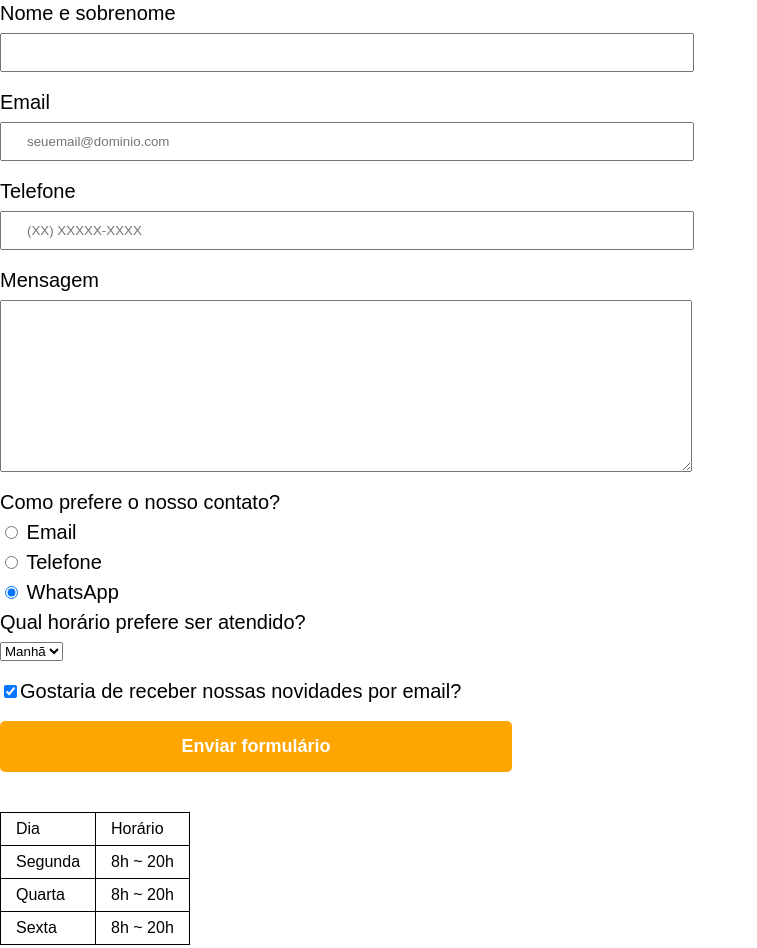
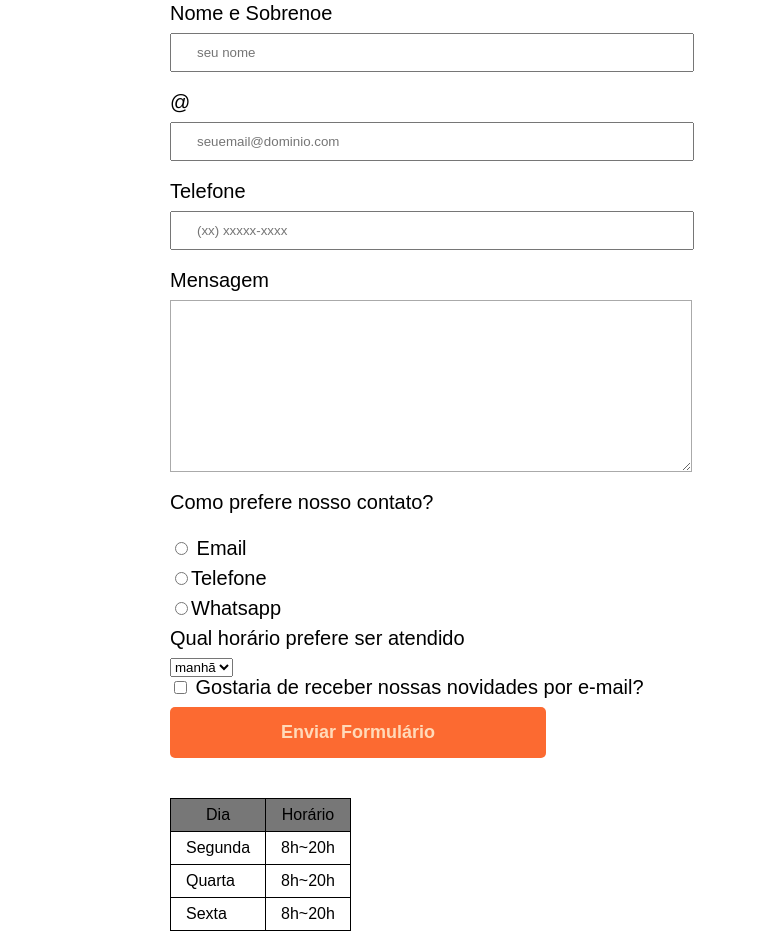
Before and after one commit to lmonteiroc/barbearia-Alura, a plain HTML site: page contato.html in a window 1280 px wide. Shown: the part 330-1278 px from the top of the page, without its empty margins (0-757 px from the left). Drawn offline with Linux system fonts and the light colour scheme.

Commit message:
erro no deployment

```diff
--- a/contato.html
+++ b/contato.html
@@ -2,15 +2,15 @@
 <html>
 	<head>
 		<meta charset="UTF-8">
-		<title>Contato - Barbearia Alura</title>
+		<title>Produtos - Barbearia Alura</title>
 
 		<link rel="stylesheet" href="reset.css">
-		<link rel="stylesheet" href="style.css">
+		<link rel="stylesheet" href="contato.css">
 	</head>
 	<body>
 		<header>
 			<div class="caixa">
-				<h1><img src="logo.png" alt="Logo da Barbearia Alura"></h1>
+				<h1><img src="logo.png" alt="logo da barbearia alura"></h1>
 
 				<nav>
 					<ul>
@@ -24,63 +24,62 @@
 
 		<main>
 			<form>
-				<label for="nomesobrenome">Nome e sobrenome</label>
-				<input type="text" id="nomesobrenome" class="input-padrao" required>
+				<label for="nomesobrenome">Nome e Sobrenoe</label>
+				<input type="text" id="nomesobrenome"  class="input-padrao" required placeholder="seu nome">
 
-				<label for="email">Email</label>
-				<input type="email" id="email" class="input-padrao" required placeholder="seuemail@dominio.com">
+				<label for="email">@</label>
+				<input type="text" id="email"   class="input-padrao" required placeholder="seuemail@dominio.com">
 
 				<label for="telefone">Telefone</label>
-				<input type="tel" id="telefone" class="input-padrao" required placeholder="(XX) XXXXX-XXXX">
+				<input type="text" id="telefone"   class="input-padrao" required placeholder="(xx) xxxxx-xxxx">
+                 <label for="mensagem">Mensagem</label>
+				<textarea cols="70" rows="10" id="mensagem"  class="input-padrao" required></textarea>
+<fieldset>
 
-				<label for="mensagem">Mensagem</label>
-				<textarea cols="70" rows="10" id="mensagem" class="input-padrao" required></textarea>
+<legend>Como prefere nosso contato?</legend>
+<br>
+               <label for="radio-email"><input type="radio" name="contato" value="email" id="radio-email"> Email </label>
+               <label for="radio-telefone"><input type="radio"  name="contato" value="telefone" id="radio-telefone">Telefone</label>
+			   <label for="radio-whatsapp"><input type="radio"  name="contato" value="whatsapp" id="radio-whatsapp">Whatsapp</label>
+</fieldset>
+<legend>Qual horário prefere ser atendido</legend>
+<select>
+	<option>manhã</option>
+	<option>tarde</option>
+	<option>noite</option>
+</select>
 
-				<fieldset>
-					<legend>Como prefere o nosso contato?</legend>
-					<label for="radio-email"><input type="radio" name="contato" value="email" id="radio-email"> Email</label>
+<label><input type="checkbox" class="checkbox"> Gostaria de receber nossas novidades por e-mail?</label>
 
-					<label for="radio-telefone"><input type="radio" name="contato" value="telefone" id="radio-telefone"> Telefone</label>
+				<input type="submit" value="Enviar Formulário" class="enviar">
 
-					<label for="radio-whatsapp"><input type="radio" name="contato" value="whatsapp" id="radio-whatsapp" checked> WhatsApp</label>
-				</fieldset>
-
-				<fieldset>
-					<legend>Qual horário prefere ser atendido?</legend>
-					<select>
-						<option>Manhã</option>
-						<option>Tarde</option>
-						<option>Noite</option>
-					</select>
-				</fieldset>
-
-				<label class="checkbox"><input type="checkbox" checked>Gostaria de receber nossas novidades por email?</label>
-
-				<input type="submit" value="Enviar formulário" class="enviar">
 			</form>
-
 			<table>
+			   <thead>
 				 <tr>
-					<td>Dia</td>
-					<td>Horário</td>
+					 <th>Dia</th>
+					 <th>Horário</th>
 				 </tr>
+			   </thead>
+			    <tbody>
 				   <tr>
 					 <td>Segunda</td>
-					<td>8h ~ 20h</td>
+					 <td>8h~20h</td>
 				    </tr>
 				   <tr>
 					 <td>Quarta</td>
-					<td>8h ~ 20h</td>
+					 <td>8h~20h</tb=d>
 				   </tr>
 				   <tr>
 					  <td>Sexta</td>
-					<td>8h ~ 20h</td>
+					  <td>8h~20h</td>
 				   </tr>
+				</tbody>
 			</table>
 		</main>
 
 		<footer>
-			<img src="logo-branco.png" alt="Logo da Barbearia Alura">
+			<img src="logo-branco.png" alt="logo da barbearia alura">
 			<p class="copyright">&copy; Copyright Barbearia Alura - 2019</p>
 		</footer>
 	</body>
--- a/produtos.html
+++ b/produtos.html
@@ -5,7 +5,7 @@
 		<title>Produtos - Barbearia Alura</title>
 
 		<link rel="stylesheet" href="reset.css">
-		<link rel="stylesheet" href="style.css">
+		<link rel="stylesheet" href="produtos.css">
 	</head>
 	<body>
 		<header>
```
Lines whose indentation alone changed are shown as unchanged.
